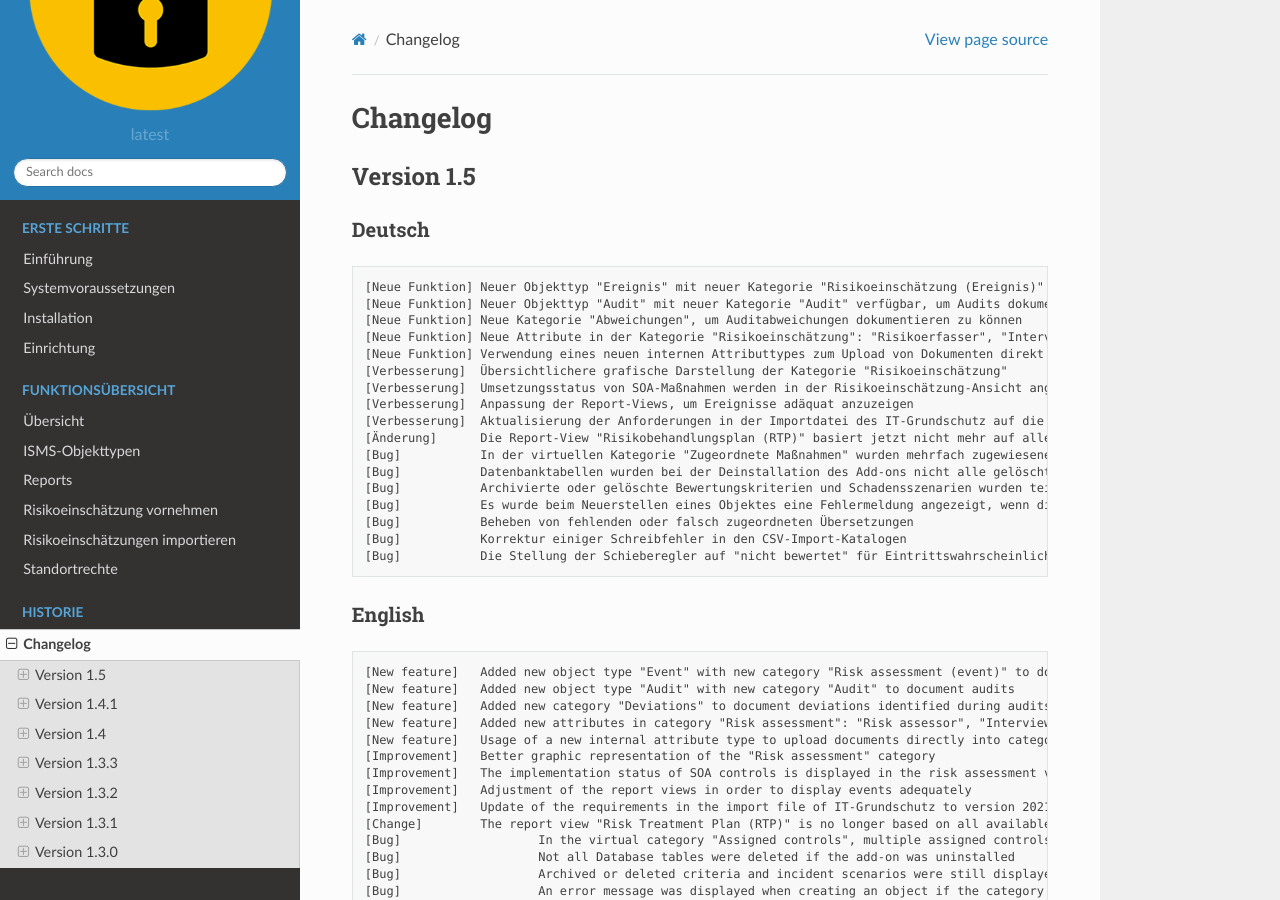
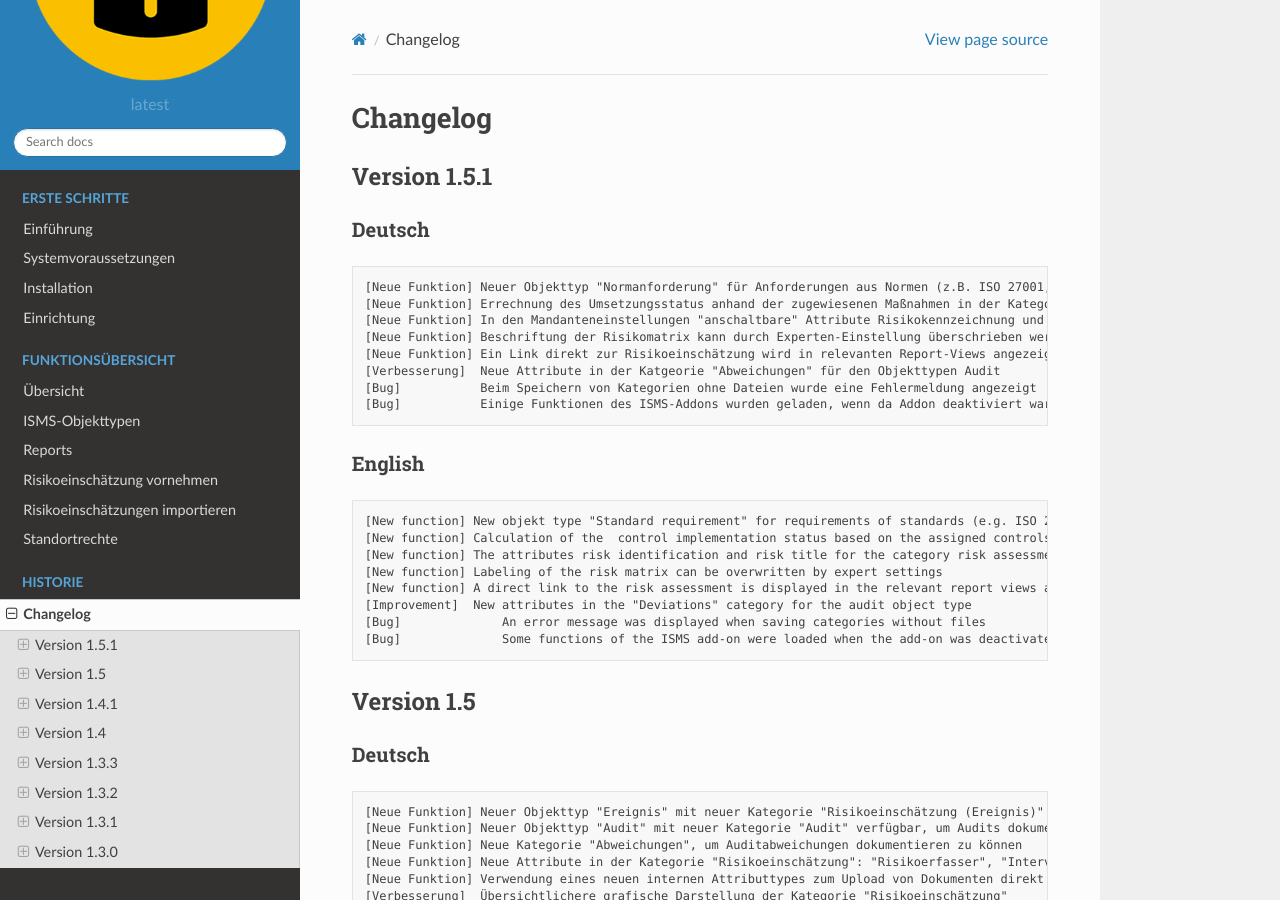
Before and after one commit to becon-de/isms.addon.docs, a Sphinx documentation site: the page built from doc/changelog.rst, in a window 1280 px wide and 900 px high. Built offline with Sphinx 7.4.7 and the Read the Docs theme 2.0.0, drawn with Linux system fonts in a browser that asks for light colours.

Commit message:
[Update] ISMS-152 Update changelog, add documentation of new object type "standard requirement" #time 1h

```diff
--- a/doc/changelog.rst
+++ b/doc/changelog.rst
@@ -1,6 +1,40 @@
 #########
 Changelog
 #########
+
+*************
+Version 1.5.1
+*************
+
+Deutsch
+=======
+::
+
+[Neue Funktion] Neuer Objekttyp "Normanforderung" für Anforderungen aus Normen (z.B. ISO 27001, ISO27002)
+[Neue Funktion] Errechnung des Umsetzungsstatus anhand der zugewiesenen Maßnahmen in der Kategorie "Abweichungen"
+[Neue Funktion] In den Mandanteneinstellungen "anschaltbare" Attribute Risikokennzeichnung und Risikotitel für die Kategorie Risikoeinschätzung
+[Neue Funktion] Beschriftung der Risikomatrix kann durch Experten-Einstellung überschrieben werden
+[Neue Funktion] Ein Link direkt zur Risikoeinschätzung wird in relevanten Report-Views angezeigt und ist im Report-Manager verwendbar
+[Verbesserung]  Neue Attribute in der Katgeorie "Abweichungen" für den Objekttypen Audit
+[Bug]           Beim Speichern von Kategorien ohne Dateien wurde eine Fehlermeldung angezeigt
+[Bug]           Einige Funktionen des ISMS-Addons wurden geladen, wenn da Addon deaktiviert war
+
+
+
+English
+=======
+::
+
+[New function] New objekt type "Standard requirement" for requirements of standards (e.g. ISO 27001, ISO27002)
+[New function] Calculation of the  control implementation status based on the assigned controls in the "Deviations" category
+[New function] The attributes risk identification and risk title for the category risk assessment can be swithed on in the tenant-settings
+[New function] Labeling of the risk matrix can be overwritten by expert settings
+[New function] A direct link to the risk assessment is displayed in the relevant report views and can be used in the report manager
+[Improvement]  New attributes in the "Deviations" category for the audit object type
+[Bug] 		   An error message was displayed when saving categories without files
+[Bug] 		   Some functions of the ISMS add-on were loaded when the add-on was deactivated
+
+
 
 *************
 Version 1.5
```
Also changed, not shown: doc/objekttypen.rst (+17 -1 lines), doc/uebersicht.rst (+7 -3 lines), doc/img/standard_requirement_100x100.jpg (added).
